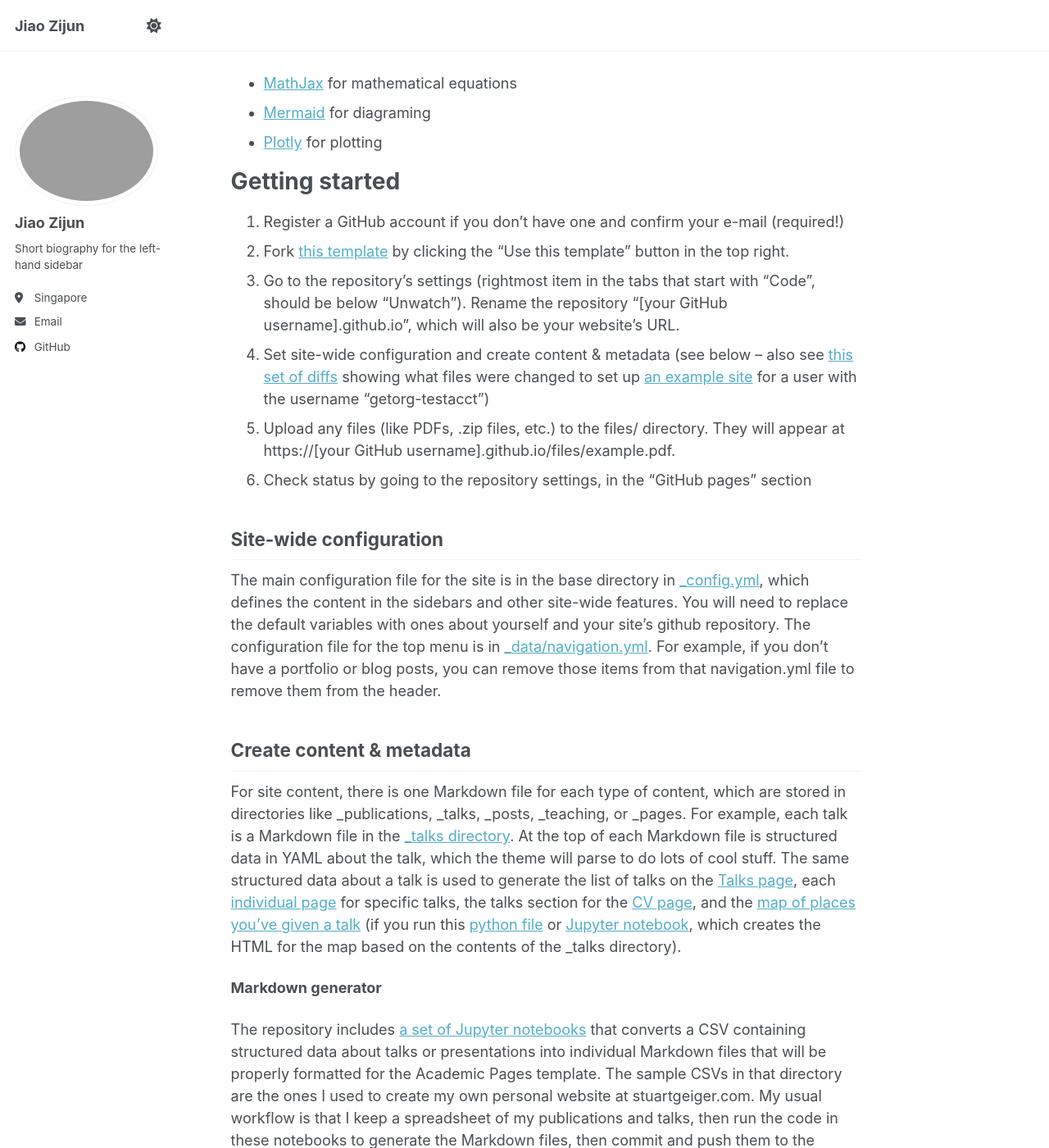
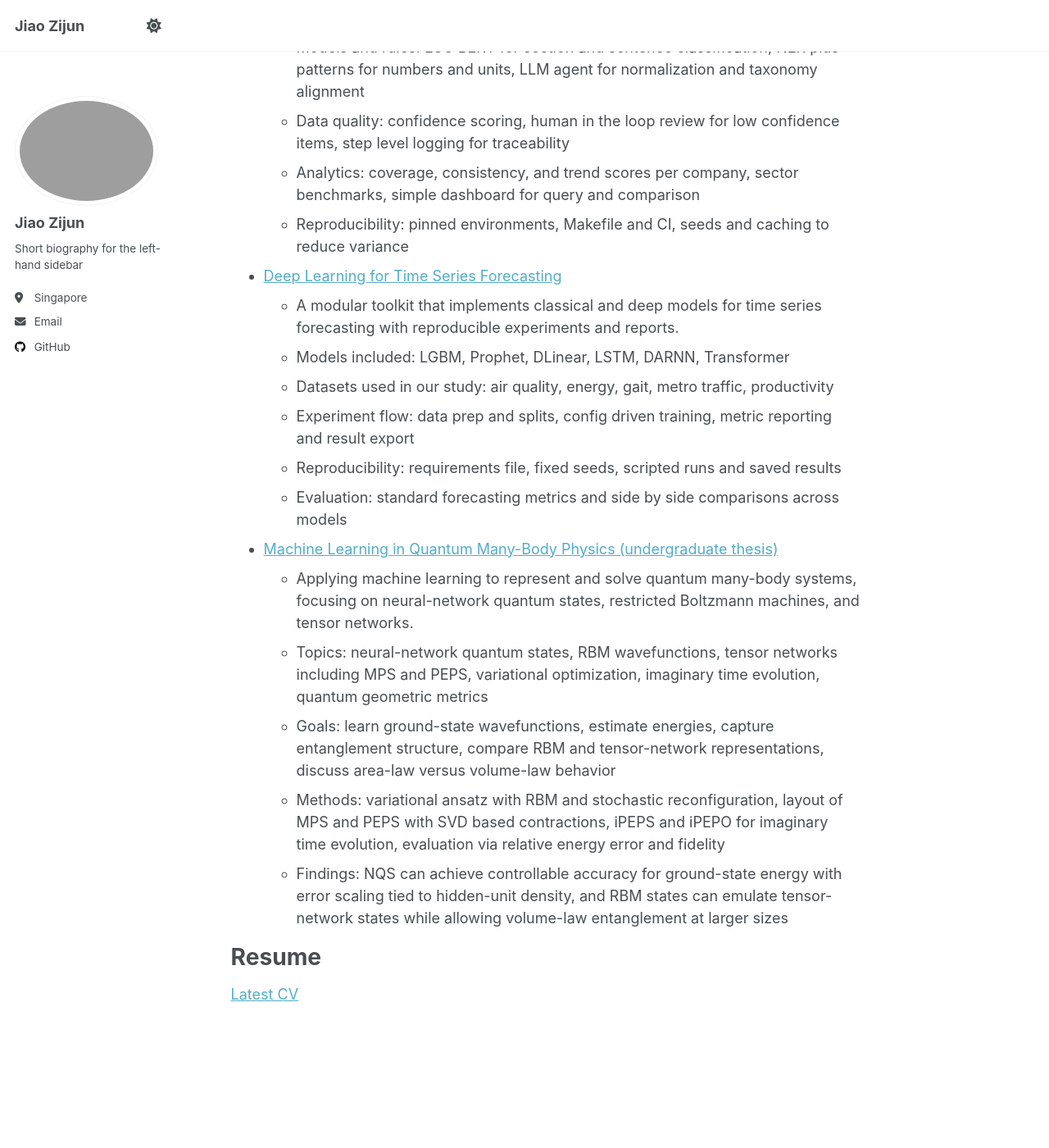
Before and after one commit to jiaozijun666/jiaozijun666.github.io, a Jekyll site: the page built from _pages/about.md, in a window 1280 px wide and 1400 px high, scrolled down 1029 px. Shown: the whole window at 82% size. Built offline with Jekyll 4.4.1, drawn with Linux system fonts in a browser that asks for light colours; a script that is not in the unit is left out; some of the changed text lies outside the part shown.

Commit message:
Revise about page content and structure
Updated the about page to streamline content and improve clarity.

```diff
--- a/_pages/about.md
+++ b/_pages/about.md
@@ -1,56 +1,50 @@
 ---
 permalink: /
-title: "Academic Pages is a ready-to-fork GitHub Pages template for academic personal websites"
+title: /
 author_profile: true
 redirect_from:
   - /about/
   - /about.html
 ---
+Education
+====
+* M.Sc. in Data Science for Sustainability, National University of Singapore, Singapore, 2024 - 2025
+* B.Sc. in Mathematical Sciences, University of Southampton, UK, 2021 - 2024
+* Summer Institute in Beginners for Data Science, University of Hong Kong, Hong Kong SAR, 2023
 
-This is the front page of a website that is powered by the [Academic Pages template](https://github.com/academicpages/academicpages.github.io) and hosted on GitHub pages. [GitHub pages](https://pages.github.com) is a free service in which websites are built and hosted from code and data stored in a GitHub repository, automatically updating when a new commit is made to the repository. This template was forked from the [Minimal Mistakes Jekyll Theme](https://mmistakes.github.io/minimal-mistakes/) created by Michael Rose, and then extended to support the kinds of content that academics have: publications, talks, teaching, a portfolio, blog posts, and a dynamically-generated CV. Incidentally, these same features make it a great template for anyone that needs to show off a professional template!
+Projects
+====
+* [AI Agents for Financial Trading](https://github.com/nusduck/QF5214_2025_G7_StockAgent)
+  * An LLM-Driven Multi-Agent system for stock prediction and investment recommendation.
+  * Multi agent design: fundamental agent, technical agent, sentiment agent, synthesis agent, planner for task routing, adjudicator for consistency and confidence checks
+  * Data integration: market and fundamentals, news and reports, social sentiment, on the fly technical indicators including MA, RSI, MACD, Bollinger, ATR, ROC
+  * Reliability: unified input and output contract, step level logs for prompts and tool IO, rate limit aware caching, retries and timeouts
+  * Decisions and evaluation: signal fusion by scores, thresholds, or voting, backtests and reports for return, drawdown, win rate, factor exposure, scalable to multiple assets and frequencies
+  * Productization: modular pipeline, config driven runs, front end friendly outputs for dashboards and demos, easy A/B comparisons
 
- You can fork [this template](https://github.com/academicpages/academicpages.github.io) right now, modify the configuration and Markdown files, add your own PDFs and other content, and have your own site for free, with no ads!
+* [Automated ESG data Extraction and Performance Analytics](https://github.com/ariahuang314/groupproject)
+  * An ESG analytics system using OCR, ESG-BERT, NER, and an LLM agent to extract KPIs from reports/news and benchmark companies.
+  * End to end pipeline: PDF OCR, layout aware chunking, table parsing, NER for metrics and units, normalization, company and period resolution, topic and scope tagging, ontology mapping, deduplication
+  * Models and rules: ESG BERT for section and sentence classification, NER plus patterns for numbers and units, LLM agent for normalization and taxonomy alignment
+  * Data quality: confidence scoring, human in the loop review for low confidence items, step level logging for traceability
+  * Analytics: coverage, consistency, and trend scores per company, sector benchmarks, simple dashboard for query and comparison
+  * Reproducibility: pinned environments, Makefile and CI, seeds and caching to reduce variance
 
-A data-driven personal website
-======
-Like many other Jekyll-based GitHub Pages templates, Academic Pages makes you separate the website's content from its form. The content & metadata of your website are in structured Markdown files, while various other files constitute the theme, specifying how to transform that content & metadata into HTML pages. You keep these various Markdown (.md), YAML (.yml), HTML, and CSS files in a public GitHub repository. Each time you commit and push an update to the repository, the [GitHub pages](https://pages.github.com/) service creates static HTML pages based on these files, which are hosted on GitHub's servers free of charge.
+* [Deep Learning for Time Series Forecasting](https://github.com/jiaozijun666/DL-for-time-series-forecasting)
+  * A modular toolkit that implements classical and deep models for time series forecasting with reproducible experiments and reports.
+  * Models included: LGBM, Prophet, DLinear, LSTM, DARNN, Transformer
+  * Datasets used in our study: air quality, energy, gait, metro traffic, productivity
+  * Experiment flow: data prep and splits, config driven training, metric reporting and result export
+  * Reproducibility: requirements file, fixed seeds, scripted runs and saved results
+  * Evaluation: standard forecasting metrics and side by side comparisons across models
 
-Many of the features of dynamic content management systems (like Wordpress) can be achieved in this fashion, using a fraction of the computational resources and with far less vulnerability to hacking and DDoSing. You can also modify the theme to your heart's content without touching the content of your site. If you get to a point where you've broken something in Jekyll/HTML/CSS beyond repair, your Markdown files describing your talks, publications, etc. are safe. You can rollback the changes or even delete the repository and start over - just be sure to save the Markdown files! You can also write scripts that process the structured data on the site, such as [this one](https://github.com/academicpages/academicpages.github.io/blob/master/talkmap.ipynb) that analyzes metadata in pages about talks to display [a map of every location you've given a talk](https://academicpages.github.io/talkmap.html).
+* [Machine Learning in Quantum Many-Body Physics (undergraduate thesis)](https://drive.google.com/file/d/13TPwP0Q4bkb2IvXgZR-k4CTegbUgCSc3/view?usp=drive_link)
+  * Applying machine learning to represent and solve quantum many-body systems, focusing on neural-network quantum states, restricted Boltzmann machines, and tensor networks.
+  * Topics: neural-network quantum states, RBM wavefunctions, tensor networks including MPS and PEPS, variational optimization, imaginary time evolution, quantum geometric metrics
+  * Goals: learn ground-state wavefunctions, estimate energies, capture entanglement structure, compare RBM and tensor-network representations, discuss area-law versus volume-law behavior
+  * Methods: variational ansatz with RBM and stochastic reconfiguration, layout of MPS and PEPS with SVD based contractions, iPEPS and iPEPO for imaginary time evolution, evaluation via relative energy error and fidelity
+  * Findings: NQS can achieve controllable accuracy for ground-state energy with error scaling tied to hidden-unit density, and RBM states can emulate tensor-network states while allowing volume-law entanglement at larger sizes
 
-For those users that need more advanced functionality, the template also supports the following popular tools:
-- [MathJax](https://www.mathjax.org/) for mathematical equations
-- [Mermaid](https://mermaid.js.org/) for diagraming
-- [Plotly](https://plotly.com/javascript/) for plotting
-
-Getting started
-======
-1. Register a GitHub account if you don't have one and confirm your e-mail (required!)
-1. Fork [this template](https://github.com/academicpages/academicpages.github.io) by clicking the "Use this template" button in the top right.
-1. Go to the repository's settings (rightmost item in the tabs that start with "Code", should be below "Unwatch"). Rename the repository "[your GitHub username].github.io", which will also be your website's URL.
-1. Set site-wide configuration and create content & metadata (see below -- also see [this set of diffs](https://archive.is/3TPas) showing what files were changed to set up [an example site](https://getorg-testacct.github.io) for a user with the username "getorg-testacct")
-1. Upload any files (like PDFs, .zip files, etc.) to the files/ directory. They will appear at https://[your GitHub username].github.io/files/example.pdf.
-1. Check status by going to the repository settings, in the "GitHub pages" section
-
-Site-wide configuration
-------
-The main configuration file for the site is in the base directory in [_config.yml](https://github.com/academicpages/academicpages.github.io/blob/master/_config.yml), which defines the content in the sidebars and other site-wide features. You will need to replace the default variables with ones about yourself and your site's github repository. The configuration file for the top menu is in [_data/navigation.yml](https://github.com/academicpages/academicpages.github.io/blob/master/_data/navigation.yml). For example, if you don't have a portfolio or blog posts, you can remove those items from that navigation.yml file to remove them from the header.
-
-Create content & metadata
-------
-For site content, there is one Markdown file for each type of content, which are stored in directories like _publications, _talks, _posts, _teaching, or _pages. For example, each talk is a Markdown file in the [_talks directory](https://github.com/academicpages/academicpages.github.io/tree/master/_talks). At the top of each Markdown file is structured data in YAML about the talk, which the theme will parse to do lots of cool stuff. The same structured data about a talk is used to generate the list of talks on the [Talks page](https://academicpages.github.io/talks), each [individual page](https://academicpages.github.io/talks/2012-03-01-talk-1) for specific talks, the talks section for the [CV page](https://academicpages.github.io/cv), and the [map of places you've given a talk](https://academicpages.github.io/talkmap.html) (if you run this [python file](https://github.com/academicpages/academicpages.github.io/blob/master/talkmap.py) or [Jupyter notebook](https://github.com/academicpages/academicpages.github.io/blob/master/talkmap.ipynb), which creates the HTML for the map based on the contents of the _talks directory).
-
-**Markdown generator**
-
-The repository includes [a set of Jupyter notebooks](https://github.com/academicpages/academicpages.github.io/tree/master/markdown_generator
-) that converts a CSV containing structured data about talks or presentations into individual Markdown files that will be properly formatted for the Academic Pages template. The sample CSVs in that directory are the ones I used to create my own personal website at stuartgeiger.com. My usual workflow is that I keep a spreadsheet of my publications and talks, then run the code in these notebooks to generate the Markdown files, then commit and push them to the GitHub repository.
-
-How to edit your site's GitHub repository
-------
-Many people use a git client to create files on their local computer and then push them to GitHub's servers. If you are not familiar with git, you can directly edit these configuration and Markdown files directly in the github.com interface. Navigate to a file (like [this one](https://github.com/academicpages/academicpages.github.io/blob/master/_talks/2012-03-01-talk-1.md) and click the pencil icon in the top right of the content preview (to the right of the "Raw | Blame | History" buttons). You can delete a file by clicking the trashcan icon to the right of the pencil icon. You can also create new files or upload files by navigating to a directory and clicking the "Create new file" or "Upload files" buttons.
-
-Example: editing a Markdown file for a talk
-![Editing a Markdown file for a talk](/images/editing-talk.png)
-
-For more info
-------
-More info about configuring Academic Pages can be found in [the guide](https://academicpages.github.io/markdown/), the [growing wiki](https://github.com/academicpages/academicpages.github.io/wiki), and you can always [ask a question on GitHub](https://github.com/academicpages/academicpages.github.io/discussions). The [guides for the Minimal Mistakes theme](https://mmistakes.github.io/minimal-mistakes/docs/configuration/) (which this theme was forked from) might also be helpful.
+Resume
+====
+[Latest CV](https://drive.google.com/file/d/1p65xDsLY66W1NKIsIvLm3sz0smJq-51S/view?usp=drive_link)
```
